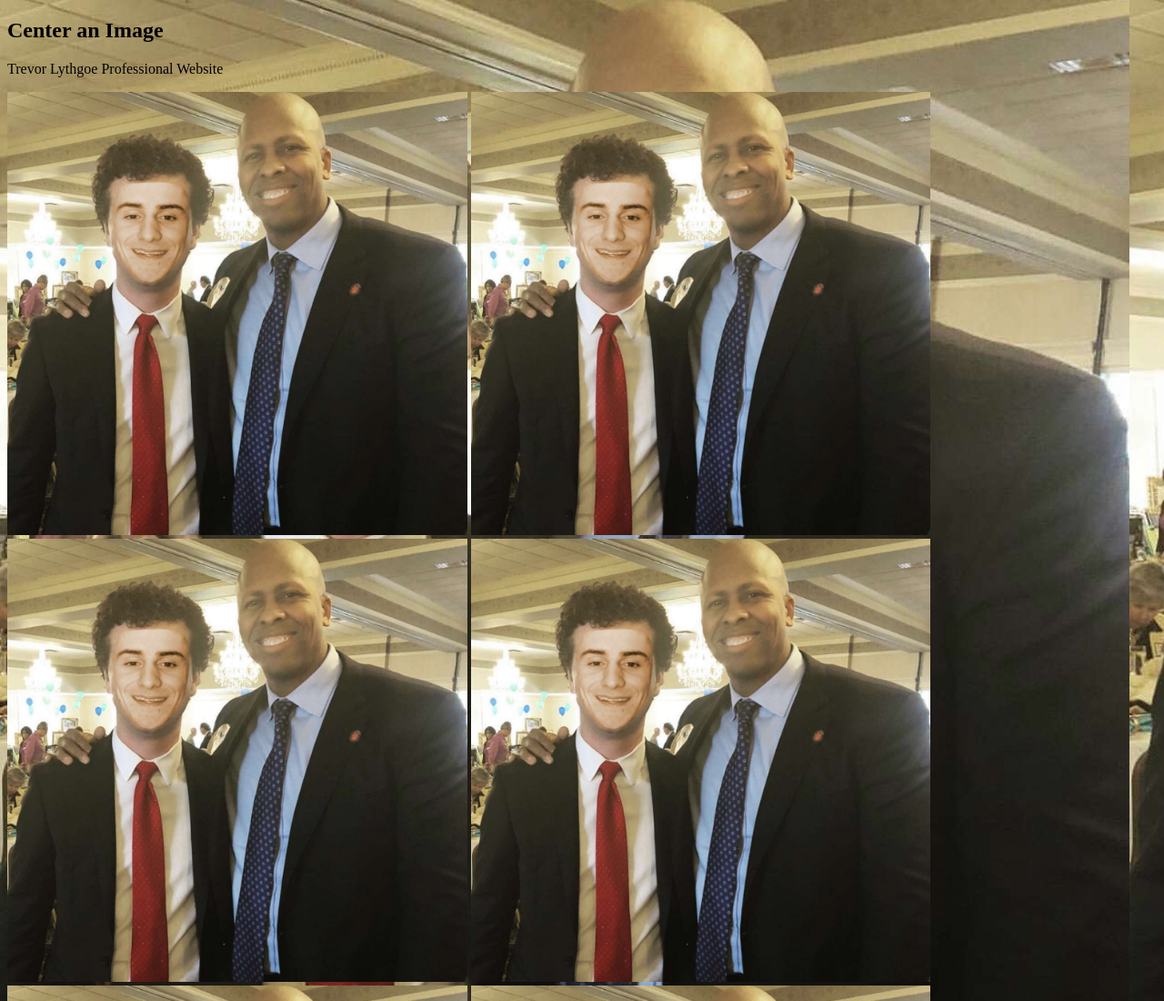
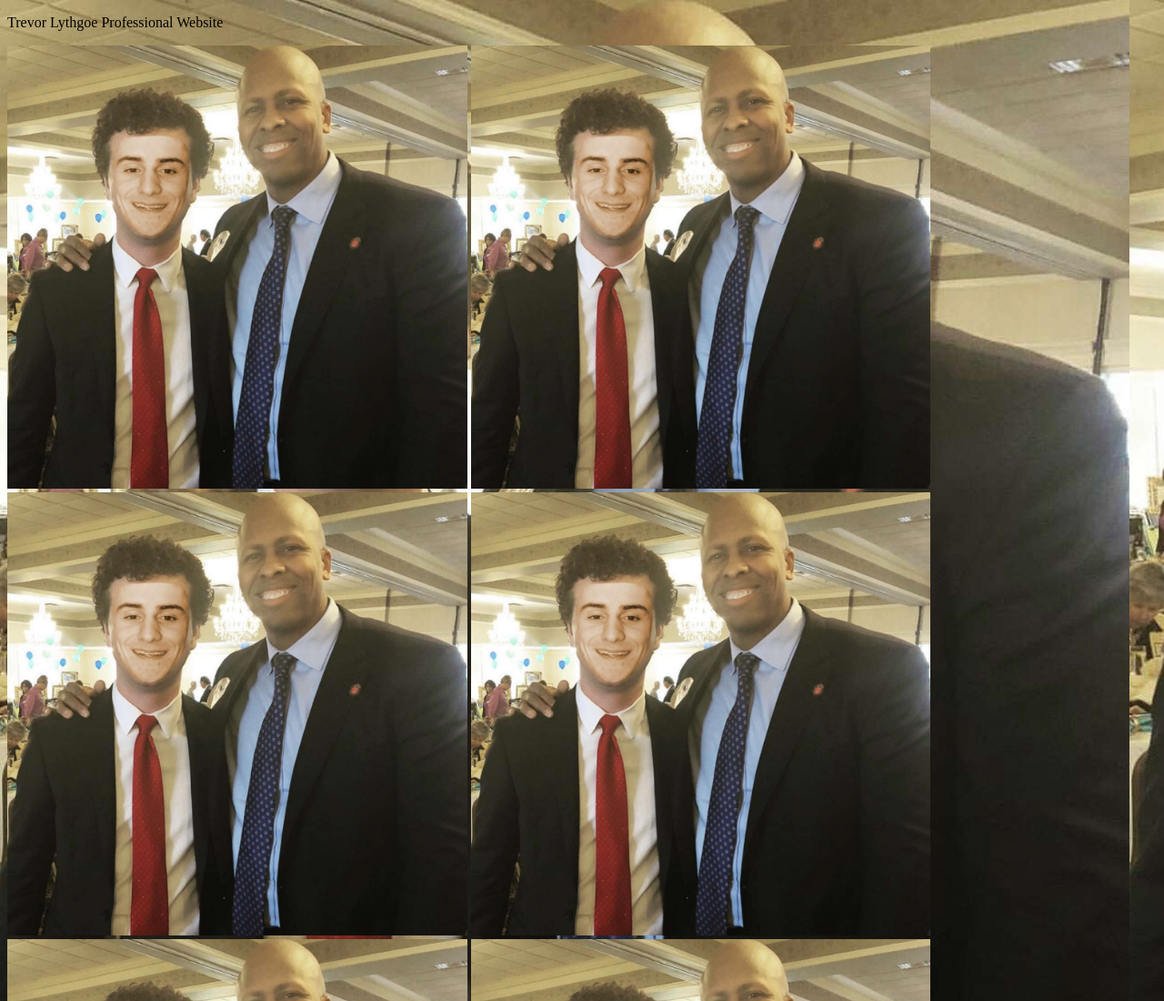
Before and after one commit to wahld32/gaming, a plain HTML site: page index.html in a window 1280 px wide. Shown: the top 1100 px of the page at 91% size. Drawn offline with Linux system fonts and the light colour scheme.

Commit message:
minor fix

```diff
--- a/index.html
+++ b/index.html
@@ -4,7 +4,6 @@
 </head>
 <body background="tlythgoegaming.jpg">
 
-<h2>Center an Image</h2>
 <p>Trevor Lythgoe Professional Website</p>
 
 <img src="tlythgoegaming.jpg" alt="tlythgoegaming" style="width:40%">
```
